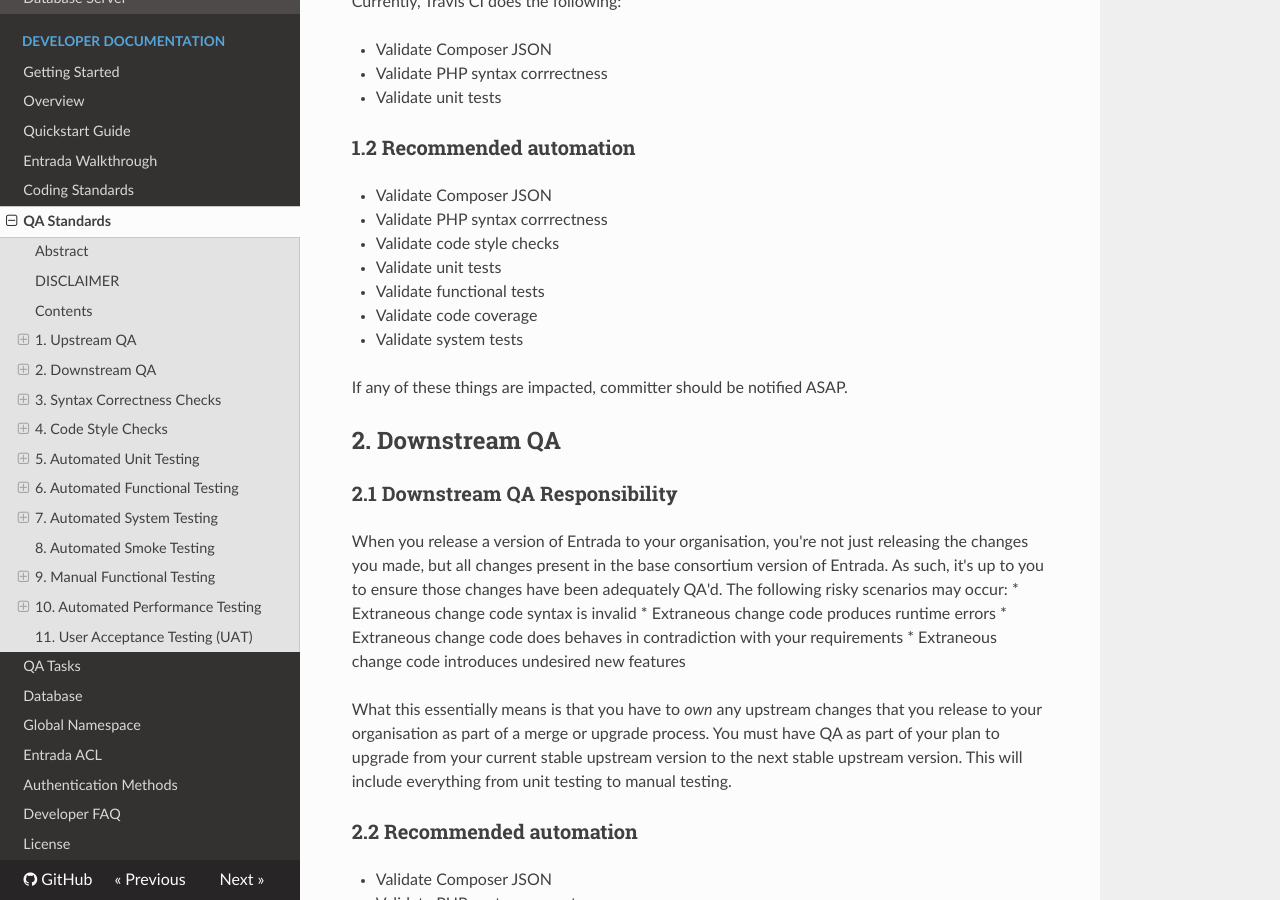
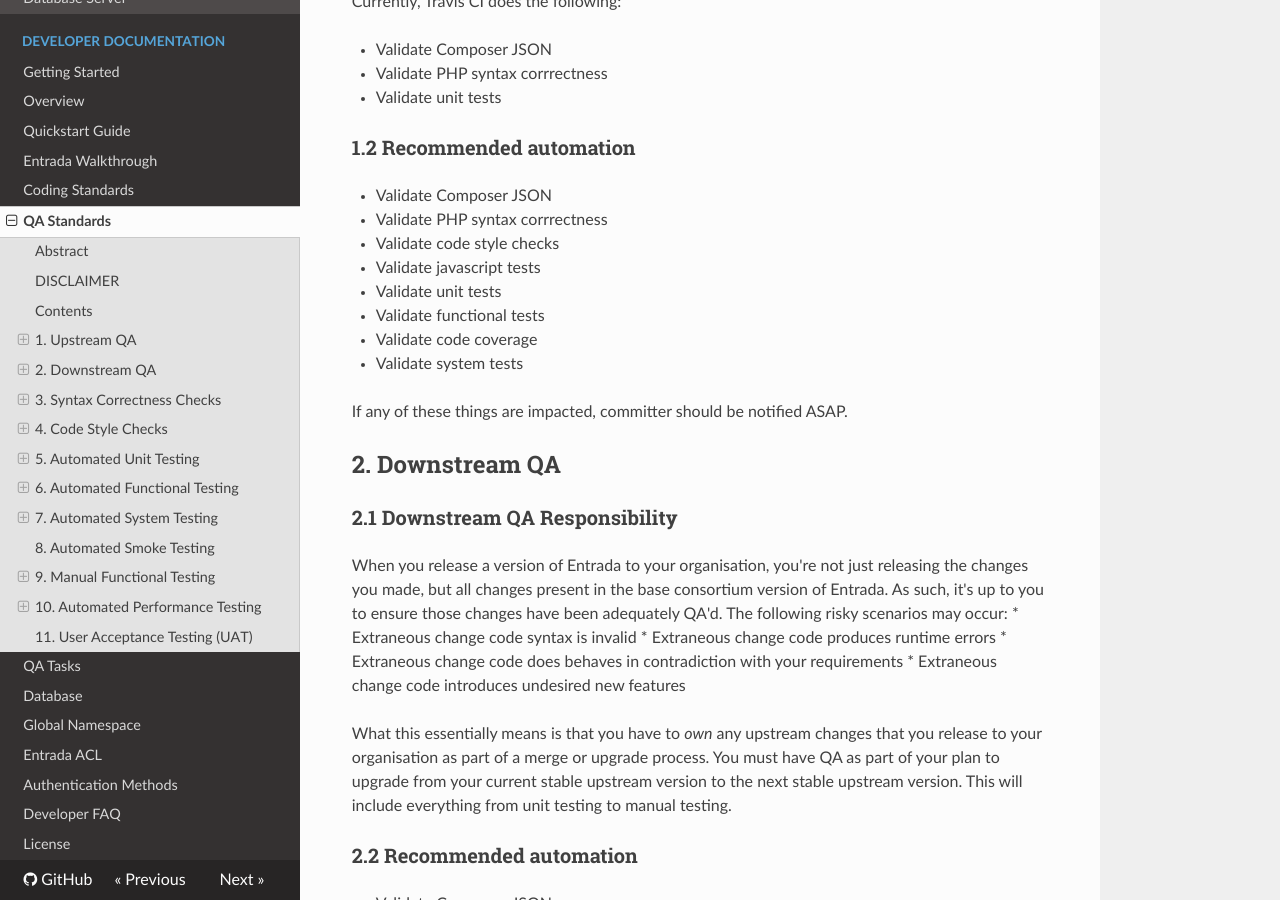
Before and after one commit to pyarmak/entrada-1x-docs, an MkDocs documentation site: the page built from docs/developer/qa-standards.md, in a window 1280 px wide and 900 px high, scrolled down 1764 px. Built offline with MkDocs 1.6.1, drawn with Linux system fonts in a browser that asks for light colours; nearby versions of some CDN libraries; old or Windows-style settings are respelled for this version of MkDocs.

Commit message:
Update qa-standards.md

```diff
--- a/docs/developer/qa-standards.md
+++ b/docs/developer/qa-standards.md
@@ -63,6 +63,7 @@ Currently, Travis CI does the following:
 * Validate Composer JSON
 * Validate PHP syntax corrrectness
 * Validate code style checks
+* Validate javascript tests
 * Validate unit tests
 * Validate functional tests
 * Validate code coverage
```
